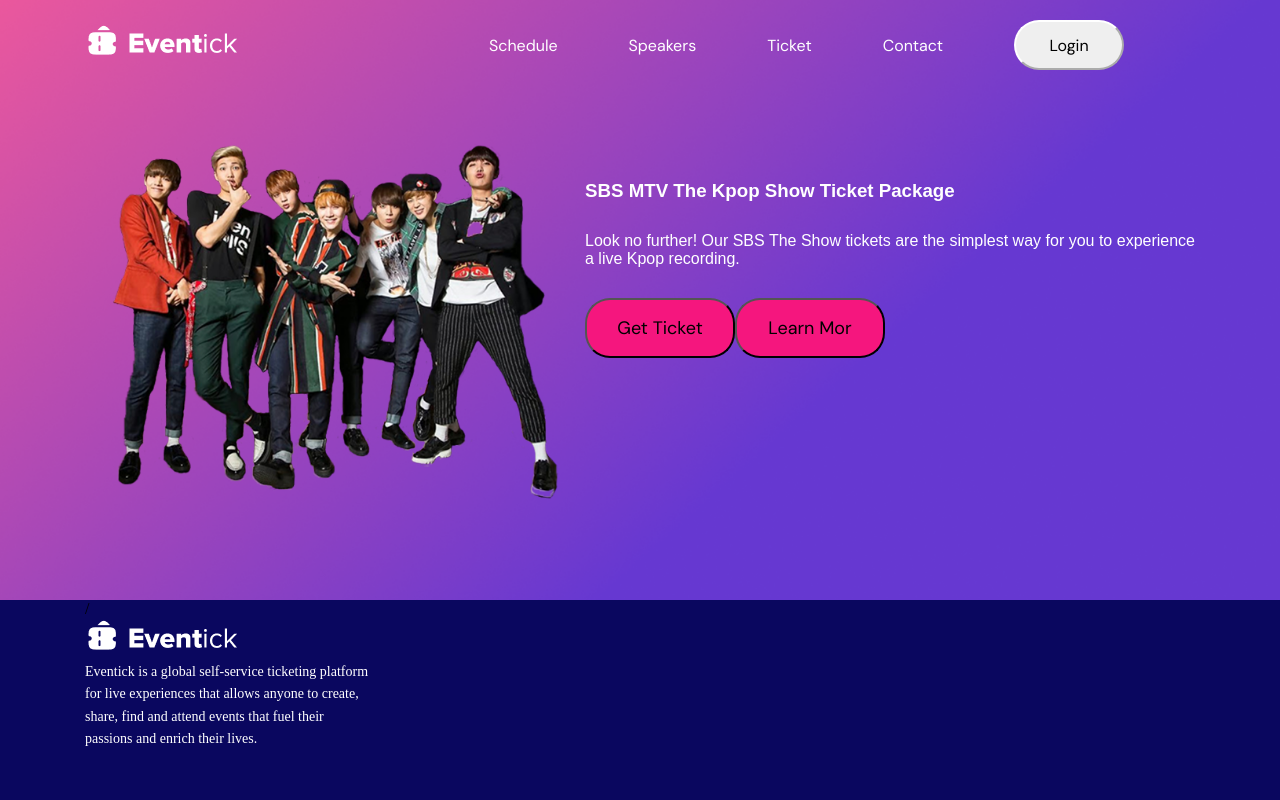
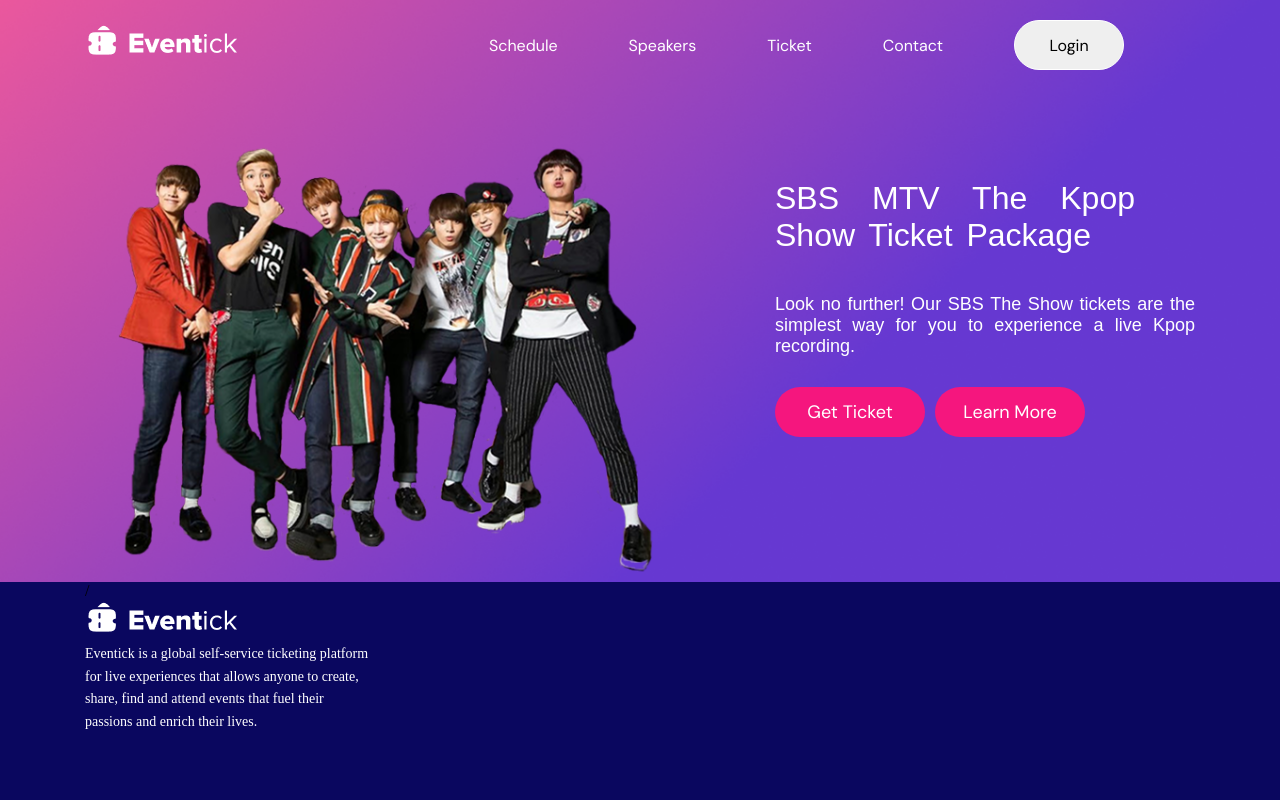
Before and after one commit to raihanata/event-ticketing-web, a React (Vite) app: page / in a window 1280 px wide. Shown: the top 800 px of the page. Built offline with nearby package versions, Linux system fonts and the light colour scheme.

Commit message:
header banner in progress

```diff
--- a/src/components/Banner.jsx
+++ b/src/components/Banner.jsx
@@ -13,7 +13,7 @@
 
         <p>Look no further! Our SBS The Show tickets are the simplest way for you to experience a live Kpop recording.</p>
         <button>Get Ticket</button>
-        <button>Learn Mor</button>
+        <button className='btnleanmore' >Learn More</button>
         </div >
         </div>
    </section>
--- a/src/components/header.css
+++ b/src/components/header.css
@@ -35,7 +35,7 @@
      border-radius: 25px;
      font-family: 'DM Sans', sans-serif;
      font-size: medium;
-    border-color: white;
+   border:1px solid white
 
 
 
@@ -61,8 +61,8 @@
 
  .bannerleft {
 
-     max-width: 500px;
-     min-height: 500px;
+     max-width: 600px;
+     min-height: 476px;
      padding-top: 30px;
  }
 
@@ -74,25 +74,37 @@
 
  .bannerright h3 {
      font-family: 'Proxima Nova', sans-serif;
-
+    max-width: 360px;
+    min-height: 94px;
+  font-size: xx-large;
+  font-weight: lighter;
+    word-spacing: 5px;
  }
 
  .bannerright p {
      font-family: 'Proxima Nova', sans-serif;
-   padding-top: 30px;
+     font-size: 18px;
+   padding-top: 20px;
     padding-bottom: 30px;
+    max-width: 420px;
 
  }
 
  .bannerright button {
      width: 150px;
-     min-height: 60px;
-     border-radius: 25px;
+     min-height: 50px;
+     border-radius: 30px;
      font-family: 'DM Sans', sans-serif;
      font-size: 18px;
-     background-color: #F5167E
+     background-color: #F5167E;
+     border: none;
+    margin-right: 10px;
+    color: white;
  }
-
+.btnleanmore{
+    background-color: transparent;
+    border: 1px solid rgb(250, 246, 246);
+}
  .bannerright {
      padding-top: 80px;
      text-align: justify;
```
